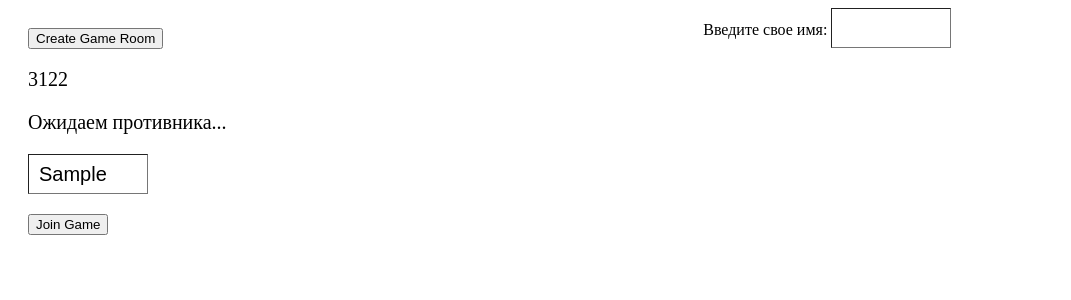
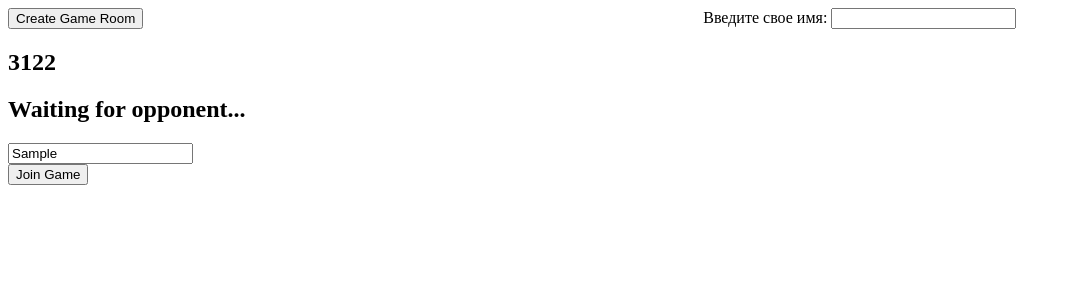
Before and after one commit to IgorKonovalov/Tic_Tac_Toe, a React app: page / in a window 1280 px wide. Both pictures are taken after typing "Sample" into the empty fields and a click on the button "Create Game Room". Shown: the top 300 px of the page, without its empty margins (0-1071 px from the left). Built offline with nearby package versions, Linux system fonts and the light colour scheme; no server answers.

Commit message:
removed unnecessary styling

```diff
--- a/src/app.jsx
+++ b/src/app.jsx
@@ -86,29 +86,29 @@ class TicTacToeApp extends Component {
     if(this.state.createCode !== ''){
       showRoom =
         <div>
-          <TextBig>{this.state.createCode}</TextBig>
-          <TextBig>Ожидаем противника...</TextBig>
+          <h2>{this.state.createCode}</h2>
+          <h2>Waiting for opponent...</h2>
         </div>
     }
 
     return (
     <AppContainer>
       <TicTacToeContainer>
-        <InnerContainer onClick={this.createRoom}>
+        <div onClick={this.createRoom}>
           <button>Create Game Room</button>
-        </InnerContainer>
+        </div>
         {showRoom}
-        <BottomInnerContainer>
-          <Input value={this.state.joinCode} onChange={this.handleChangeJoin} />
-        </BottomInnerContainer>
-        <InnerContainer>
+        <div>
+          <input value={this.state.joinCode} onChange={this.handleChangeJoin} />
+        </div>
+        <div>
           <button onClick={this.joinRoom}>Join Game</button>
-        </InnerContainer>
+        </div>
         {this.state.start ? <Board socket={this.socket} playerValue={this.state.playerValue} playerNum={this.state.playerNum} gameCode={this.state.gameCode} /> : null}
       </TicTacToeContainer>
       <ChatContainer>
         <span>Введите свое имя: </span>
-        <Input onChange={this.handleChangeName}/>
+        <input onChange={this.handleChangeName}/>
         {this.state.start ? <Chat socket={this.socket} gameCode={this.state.gameCode} name={this.state.playerName}/> : null}
       </ChatContainer>
     </AppContainer>
@@ -117,18 +117,6 @@ class TicTacToeApp extends Component {
 }
 
 // Стили
-
-const TextBig = styled.p`
-  color: black;
-  font-size: 20px;
-  text-align: left;
-  padding-left: 10px;
-`;
-
-const TextSmall = styled.p`
-  color: black;
-  font-size: 16px;
-`;
 
 const AppContainer = styled.div`
   display: flex;
@@ -140,9 +128,6 @@ const TicTacToeContainer = styled.div`
   width: 45%;
   flex: 1;
   align-items: center;
-  background-color: #FFFFFF;
-  padding: 10px;
-  padding-top: 20px;
 `;
 
 const ChatContainer = styled.div`
@@ -150,28 +135,4 @@ const ChatContainer = styled.div`
 `;
 
 
-const InnerContainer = styled.div`
-  justify-content: center;
-  padding-left: 10px;
-  padding-right: 10px;
-  height: 20px;
-`;
-
-const BottomInnerContainer = styled.div`
-  align-items: center;
-  padding-left: 10px;
-  padding-right: 10px;
-  margin-top: 20px;
-`;
-
-const Input = styled.input`
-  height: 40px;
-  font-size: 20px;
-  border-width: 1px;
-  width: 120px;
-  padding: 10px;
-  margin-bottom: 20px;
-`;
-
-
 ReactDOM.render(<TicTacToeApp />, document.getElementById('root'));
```
